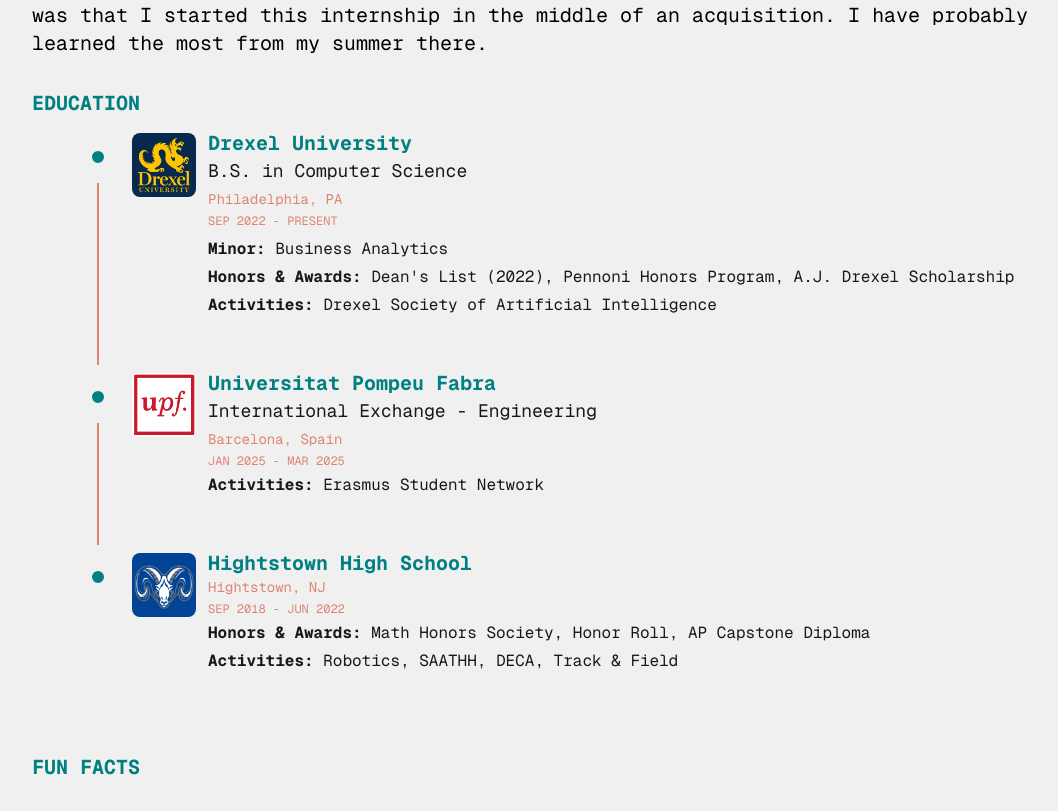
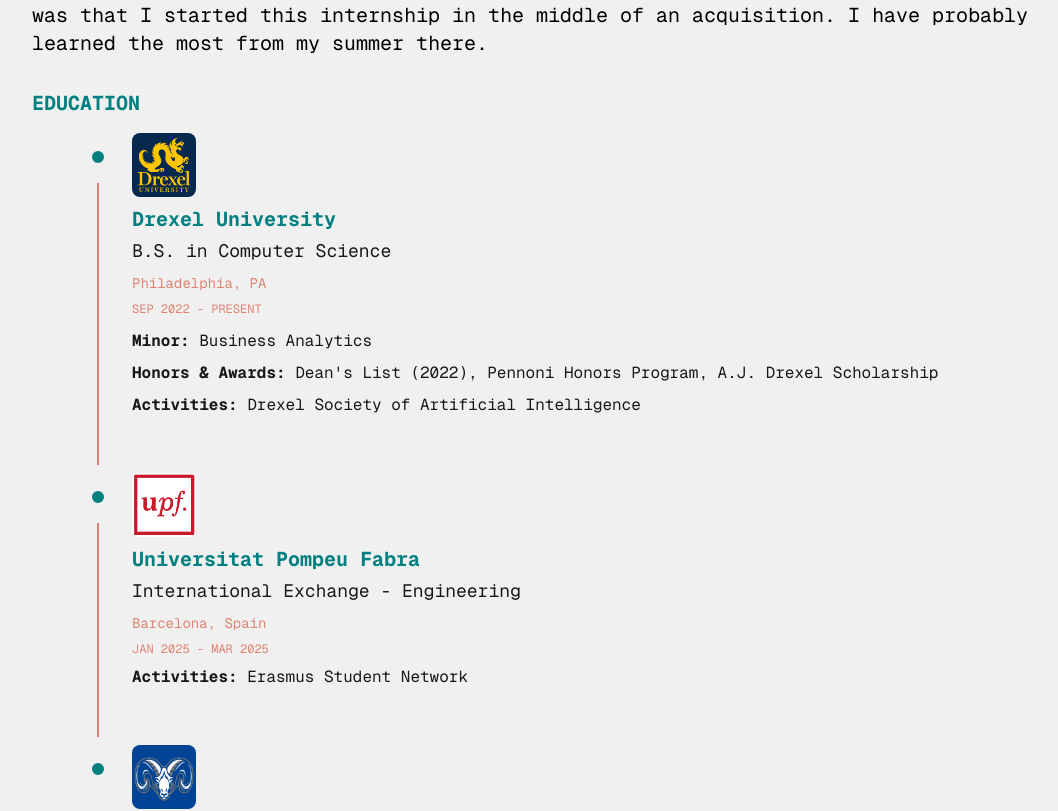
Before and after one commit to theabhiramr/theabhiramr, a React (Vite) app: page /about in a window 1280 px wide. Shown: the part 787-1598 px from the top of the page, without its empty margins (96-1154 px from the left). Built offline with nearby package versions, Linux system fonts and the light colour scheme.

Commit message:
made animations cooler

```diff
--- a/src/components/Timeline.jsx
+++ b/src/components/Timeline.jsx
@@ -5,46 +5,57 @@ const containerVariants = {
   hidden: {},
   visible: {
     transition: {
-      staggerChildren: 0.25
+      staggerChildren: 0.5 // Slower stagger for timeline items
     }
   }
 };
 
 const itemVariants = {
   hidden: { opacity: 0, y: 20 },
-  visible: { opacity: 1, y: 0, transition: { duration: 0.4, ease: 'easeOut' } }
+  visible: { opacity: 1, y: 0, transition: { duration: 0.5, ease: 'easeOut' } }
 };
 
-function TimelineItem({ item, isLast, isFirst }) {
-  const content = (
-    <div className="flex items-start gap-3">
-      {item.image && (
-        <img src={item.image} alt={item.title || ''} className="w-16 h-16 rounded-lg object-cover flex-shrink-0" />
-      )}
-      <div className="flex-1">
-        {item.title && <h4 className="font-geist-mono text-xl font-bold text-primary leading-5">{item.title}</h4>}
-        {item.subtitle && <h5 className="font-geist-mono text-lg mt-1 text-muted">{item.subtitle}</h5>}
-        {item.location && <div className="font-geist-mono text-sm text-secondary mt-1">{item.location}</div>}
-        {item.dates && <div className="font-geist-mono uppercase text-xs text-secondary mt-1">{item.dates}</div>}
-        {item.minor && <div className="font-geist-mono text-md text-muted mt-2"><span className="font-bold">Minor:</span> {item.minor}</div>}
-        {item.honorsAwards && <div className="font-geist-mono text-md text-muted mt-1"><span className="font-bold">Honors & Awards:</span> {item.honorsAwards}</div>}
-        {item.activities && <div className="font-geist-mono text-md text-muted mt-1"><span className="font-bold">Activities:</span> {item.activities}</div>}
-        {Array.isArray(item.content) ? (
-          <ul className="mt-2 text-muted">
-            {item.content.map((contentItem, index) => (
-              <li key={index}>{contentItem}</li>
-            ))}
-          </ul>
-        ) : (
-          item.content && <div className="mt-2 text-muted">{item.content}</div>
-        )}
-      </div>
-    </div>
-  );
+const bulletListVariants = {
+  hidden: {},
+  visible: (custom) => ({
+    transition: {
+      staggerChildren: 0.18,
+      delayChildren: custom * 0.5 // Delay based on timeline item index
+    }
+  })
+};
+
+const bulletItemVariants = {
+  hidden: { opacity: 0, x: -10 },
+  visible: { opacity: 1, x: 0, transition: { duration: 0.3, ease: 'easeOut' } }
+};
+
+const itemGroupVariants = {
+  hidden: {},
+  visible: (custom = 0) => ({
+    transition: {
+      staggerChildren: 0.18,
+      delayChildren: custom * 0.5 // Each item's children are delayed by its index
+    }
+  })
+};
+
+const fadeUpVariant = {
+  hidden: { opacity: 0, y: 16 },
+  visible: { opacity: 1, y: 0, transition: { duration: 0.35, ease: 'easeOut' } }
+};
+
+function TimelineItem({ item, isLast, isFirst, custom }) {
+  const ref = useRef(null);
+  const inView = useInView(ref, { once: true, margin: "-100px" });
 
   return (
     <motion.div
+      ref={ref}
       variants={itemVariants}
+      initial="hidden"
+      animate={inView ? "visible" : "hidden"}
+      custom={custom}
       className="relative flex gap-6 pb-12"
       style={{ paddingTop: isFirst ? 0 : '8px' }}
     >
@@ -68,25 +79,211 @@ function TimelineItem({ item, isLast, isFirst }) {
           rel="noopener noreferrer"
           className="flex-1 hover:bg-surface transition rounded-lg p-2 -m-2"
         >
-          {content}
+          <motion.div
+            variants={itemGroupVariants}
+            initial="hidden"
+            animate={inView ? "visible" : "hidden"}
+            custom={custom}
+            className="flex flex-col gap-1"
+          >
+            {item.image && (
+              <motion.img
+                src={item.image}
+                alt={item.title || ''}
+                className="w-16 h-16 rounded-lg object-cover flex-shrink-0 mb-2"
+                variants={fadeUpVariant}
+              />
+            )}
+            {item.title && (
+              <motion.h4
+                className="font-geist-mono text-xl font-bold text-primary leading-5"
+                variants={fadeUpVariant}
+              >
+                {item.title}
+              </motion.h4>
+            )}
+            {item.subtitle && (
+              <motion.h5
+                className="font-geist-mono text-lg mt-1 text-muted"
+                variants={fadeUpVariant}
+              >
+                {item.subtitle}
+              </motion.h5>
+            )}
+            {item.location && (
+              <motion.div
+                className="font-geist-mono text-sm text-secondary mt-1"
+                variants={fadeUpVariant}
+              >
+                {item.location}
+              </motion.div>
+            )}
+            {item.dates && (
+              <motion.div
+                className="font-geist-mono uppercase text-xs text-secondary mt-1"
+                variants={fadeUpVariant}
+              >
+                {item.dates}
+              </motion.div>
+            )}
+            {item.minor && (
+              <motion.div
+                className="font-geist-mono text-md text-muted mt-2"
+                variants={fadeUpVariant}
+              >
+                <span className="font-bold">Minor:</span> {item.minor}
+              </motion.div>
+            )}
+            {item.honorsAwards && (
+              <motion.div
+                className="font-geist-mono text-md text-muted mt-1"
+                variants={fadeUpVariant}
+              >
+                <span className="font-bold">Honors & Awards:</span> {item.honorsAwards}
+              </motion.div>
+            )}
+            {item.activities && (
+              <motion.div
+                className="font-geist-mono text-md text-muted mt-1"
+                variants={fadeUpVariant}
+              >
+                <span className="font-bold">Activities:</span> {item.activities}
+              </motion.div>
+            )}
+            {Array.isArray(item.content) ? (
+              <motion.ul
+                className="mt-2 text-muted list-disc pl-5"
+                variants={itemGroupVariants}
+                initial="hidden"
+                animate={inView ? "visible" : "hidden"}
+                custom={custom}
+              >
+                {item.content.map((contentItem, idx) => (
+                  <motion.li
+                    key={idx}
+                    variants={fadeUpVariant}
+                  >
+                    {contentItem}
+                  </motion.li>
+                ))}
+              </motion.ul>
+            ) : (
+              item.content && (
+                <motion.div className="mt-2 text-muted" variants={fadeUpVariant}>
+                  {item.content}
+                </motion.div>
+              )
+            )}
+          </motion.div>
         </a>
       ) : (
-        <div className="flex-1">{content}</div>
+        <motion.div
+          variants={itemGroupVariants}
+          initial="hidden"
+          animate={inView ? "visible" : "hidden"}
+          custom={custom}
+          className="flex-1 flex flex-col gap-1"
+        >
+          {item.image && (
+            <motion.img
+              src={item.image}
+              alt={item.title || ''}
+              className="w-16 h-16 rounded-lg object-cover flex-shrink-0 mb-2"
+              variants={fadeUpVariant}
+            />
+          )}
+          {item.title && (
+            <motion.h4
+              className="font-geist-mono text-xl font-bold text-primary leading-5"
+              variants={fadeUpVariant}
+            >
+              {item.title}
+            </motion.h4>
+          )}
+          {item.subtitle && (
+            <motion.h5
+              className="font-geist-mono text-lg mt-1 text-muted"
+              variants={fadeUpVariant}
+            >
+              {item.subtitle}
+            </motion.h5>
+          )}
+          {item.location && (
+            <motion.div
+              className="font-geist-mono text-sm text-secondary mt-1"
+              variants={fadeUpVariant}
+            >
+              {item.location}
+            </motion.div>
+          )}
+          {item.dates && (
+            <motion.div
+              className="font-geist-mono uppercase text-xs text-secondary mt-1"
+              variants={fadeUpVariant}
+            >
+              {item.dates}
+            </motion.div>
+          )}
+          {item.minor && (
+            <motion.div
+              className="font-geist-mono text-md text-muted mt-2"
+              variants={fadeUpVariant}
+            >
+              <span className="font-bold">Minor:</span> {item.minor}
+            </motion.div>
+          )}
+          {item.honorsAwards && (
+            <motion.div
+              className="font-geist-mono text-md text-muted mt-1"
+              variants={fadeUpVariant}
+            >
+              <span className="font-bold">Honors & Awards:</span> {item.honorsAwards}
+            </motion.div>
+          )}
+          {item.activities && (
+            <motion.div
+              className="font-geist-mono text-md text-muted mt-1"
+              variants={fadeUpVariant}
+            >
+              <span className="font-bold">Activities:</span> {item.activities}
+            </motion.div>
+          )}
+          {Array.isArray(item.content) ? (
+            <motion.ul
+              className="mt-2 text-muted list-disc pl-5"
+              variants={itemGroupVariants}
+              initial="hidden"
+              animate={inView ? "visible" : "hidden"}
+              custom={custom}
+            >
+              {item.content.map((contentItem, idx) => (
+                <motion.li
+                  key={idx}
+                  variants={fadeUpVariant}
+                >
+                  {contentItem}
+                </motion.li>
+              ))}
+            </motion.ul>
+          ) : (
+            item.content && (
+              <motion.div className="mt-2 text-muted" variants={fadeUpVariant}>
+                {item.content}
+              </motion.div>
+            )
+          )}
+        </motion.div>
       )}
     </motion.div>
   );
 }
 
 export default function Timeline({ items = [] }) {
-  const ref = useRef(null);
-  const inView = useInView(ref, { once: true, margin: "-100px" });
-
   return (
     <motion.div
-      ref={ref}
       variants={containerVariants}
       initial="hidden"
-      animate={inView ? "visible" : "hidden"}
+      animate="visible"
       className="relative md:pl-14 pl-6"
     >
       {items.map((item, i) => (
@@ -95,6 +292,7 @@ export default function Timeline({ items = [] }) {
           item={item}
           isFirst={i === 0}
           isLast={i === items.length - 1}
+          custom={i}
         />
       ))}
     </motion.div>
--- a/src/pages/Projects.jsx
+++ b/src/pages/Projects.jsx
@@ -1,8 +1,25 @@
+import Timeline from "../components/Timeline";
+import { motion } from "framer-motion";
+
 const Projects = () => {
     return (
         <div className="p-4">
             <h1 className="font-outfit text-2xl font-bold mb-4">Projects</h1>
-            <p className="font-geist-mono text-content">This page is under construction. Please check back later!</p>
+            <Timeline
+                items={[
+                    {title: "Portfolio Website",
+                    dates: "2023 - Present",
+                    content: [
+                            "A personal portfolio website built with React and Tailwind CSS to showcase my projects and skills.",
+                            "Features a responsive design, dark mode, and smooth animations.",
+                            "Deployed using Vercel for fast and reliable hosting."
+                        ]
+                    , link: "https://theabhiramr.com"},
+                    {title: "AI Chatbot", dates: "2022 - 2023", content: [
+                            "Developed an AI-powered chatbot using Python and TensorFlow to assist users with common inquiries."
+                        ], link: "https://github.com/theabhiramr/ai-chatbot"}
+                ]}
+            />
         </div>
     );
 }
```
